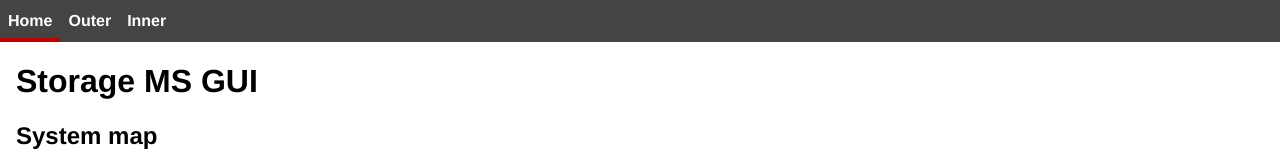
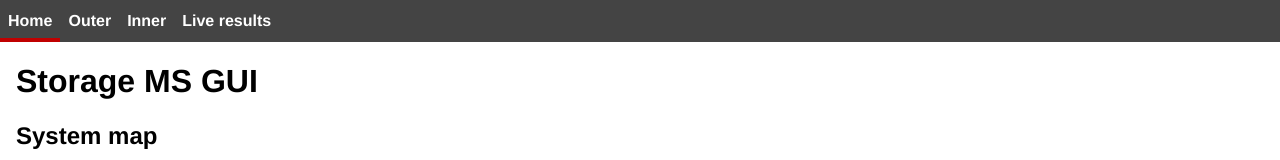
Before and after one commit to jtekt/image-storage-microservice-gui, a Vue app: page / in a window 1280 px wide. Shown: the top 160 px of the page. Built offline with nearby package versions, Linux system fonts and the light colour scheme; no server answers; what vue-socket.io-extended would draw is missing.

Commit message:
route for real time viewer

```diff
--- a/src/App.vue
+++ b/src/App.vue
@@ -5,7 +5,7 @@
       <router-link to="/">Home</router-link>
       <router-link :to="{ name: 'List', query: {collection: 'outer'} }">Outer</router-link>
       <router-link :to="{ name: 'List', query: {collection: 'inner'} }">Inner</router-link>
-      <!--<router-link :to="{ name: 'LiveResults'}">Live results</router-link>-->
+      <router-link :to="{ name: 'LiveResults'}">Live results</router-link>
     </nav>
     <main>
       <router-view/>
```
